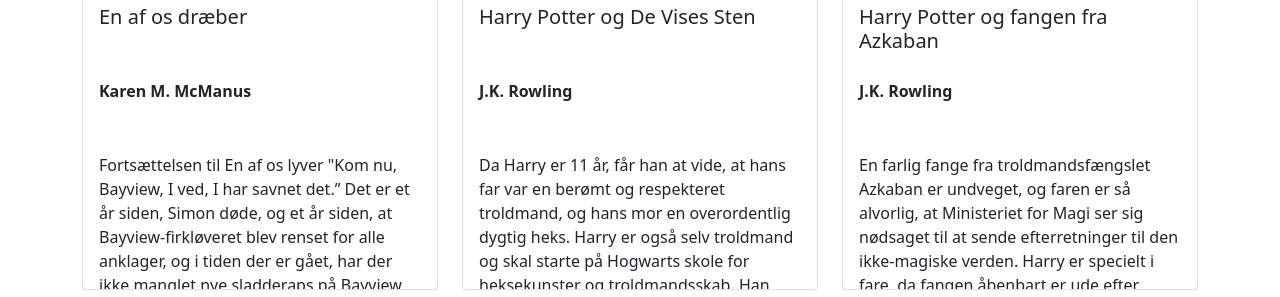
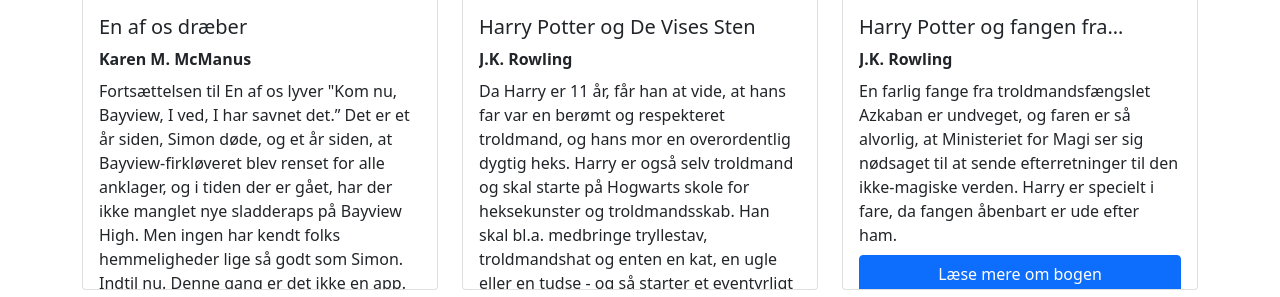
Before and after one commit to julieisager/Books, a PHP site: page /index.html in a window 1280 px wide. Shown: the part 852-1149 px from the top of the page. Run offline with PHP 8.4, Linux system fonts and the light colour scheme; data comes from the database, SQL or seed files in the repository; style sheets or scripts are compiled from the project's sources; some libraries are stand-ins or nearby versions.

Commit message:
opgave 2

```diff
--- a/css/stylesindex.scss
+++ b/css/stylesindex.scss
@@ -38,8 +38,6 @@
 .card-body{
 	height: 290px;
 	overflow: hidden;
-
-
 }
 
 .text{
@@ -52,12 +50,11 @@
 
 }
 
-.knap{
-	bottom: -10px;
-	position: relative;
+.title{
+	display: -webkit-box;
+	-webkit-line-clamp: 1;
+	-webkit-box-orient: vertical;
+	overflow: hidden;
+	text-overflow: ellipsis;
+	white-space: normal;
 }
-
-.title{
-	margin-top: -10px;
-	height: 66px;
-}
```
